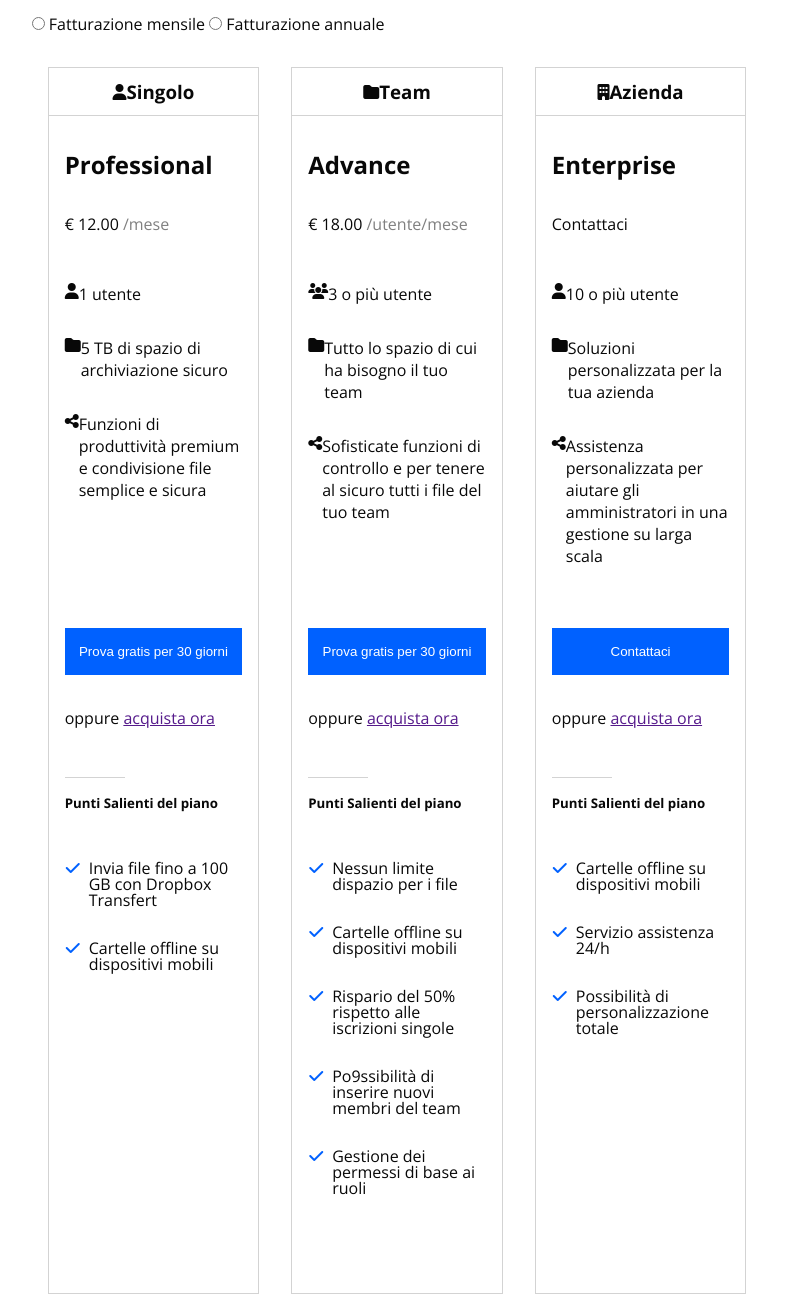
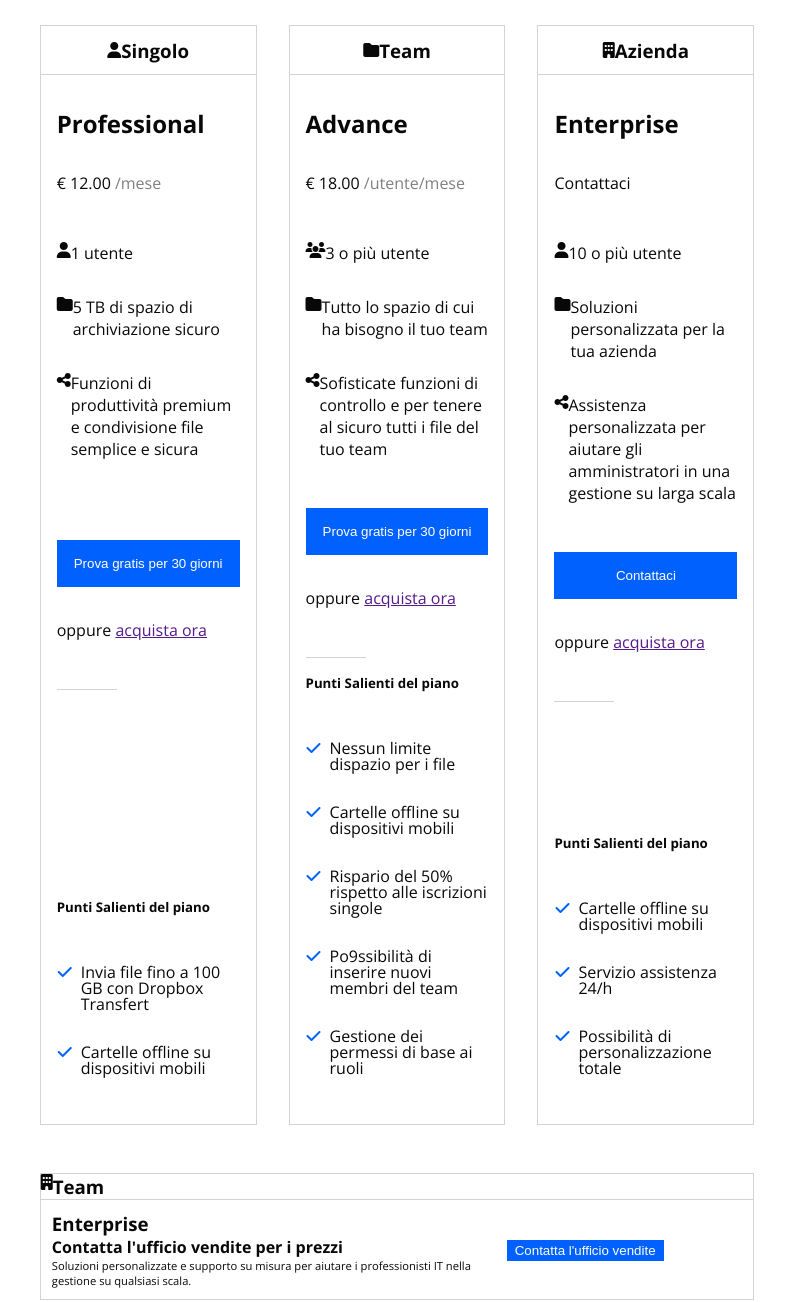
Before and after one commit to CatalanoLorenzo/htmlcss-dropbox, a plain HTML site: page index.html in a window 1280 px wide. Shown: the part 820-2122 px from the top of the page, without its empty margins (243-1028 px from the left). Drawn offline with nearby package versions, Linux system fonts and the light colour scheme.

Commit message:
simple name div und clear css

```diff
--- a/asset/css/style.css
+++ b/asset/css/style.css
@@ -130,20 +130,19 @@ header li:hover {
     background-color: var(--db-bkintro);
 }
 
-/* principal row */
+/* #region title intro section */
 
-.intro > .col{
+.intro > .title{
 
     justify-content: center;
 }
-.col h1{
+.title h1{
     font-size: 3rem;
     padding: 2rem 1rem;
 }
-/* secondary row */
-.img{
-    position: relative;
-}
+/* #endregion title intro section  */
+/* #region container */
+/* #region text area */
 .intro .col-4{
     flex-direction: column;
     justify-content: center;
@@ -156,11 +155,18 @@ header li:hover {
     font-size: 1.5rem;
     color: black;
  }
+ /* #endregion text area */
+/* #region img area */
+ .img{
+    position: relative;
+}
 .intro img{
     position: absolute;
     max-width: 100%;
     bottom: -24rem;
 }
+/* #endregion img area */
+/* #endregion container */
 /* #endregion intro section */
 /* #region business section */
 .business{
@@ -172,53 +178,66 @@ header li:hover {
 .business .row .col h2{
     padding: 2rem 0;
 }
-.business .row .col:nth-child(2){
+.pay_mode{
     padding: 2rem 0.5rem;
 }
 
 .business .row .col:nth-child(3){
     padding: 0 0.5rem;
 }
+
 /* card */
 .row_card{
     max-width: 1159px;
 }
 .business .col-4{
-    padding: 0 1rem;
     flex-direction: column;
+    border: 1px solid lightgray;
+    margin: 0 1rem;
 }
-.card{
 
-    flex-direction: column;
+.business .card{
     padding: 1rem;
-    border: 1px solid lightgray;
-    min-height: 100%;
+    border-top: 1px solid lightgray;
+    height: 100%;
 }
 .title{
-    border-top: 1px solid lightgray;
-    border-left: 1px solid lightgray;
-    border-right: 1px solid lightgray;
     padding: 0.7rem;
     justify-content: center;
     font-size: 1rem;
     align-items: center;
+}
+.card .col{
+    justify-content: space-between;
+    flex-direction: column;
+}
+.card section > *{
+    padding: 1rem 0;
+}
+/* #region section top cards*/
 
-}
-/* section top cards*/
-.section_top{
-    min-height: 30rem;
+.section_top h4{
+    font-size: 1.5rem;
 }
 .section_top span{
     color: gray;
 }
-.card h4{
-    font-size: 1.5rem;
-}
-.card .col section > *{
+.section_top li{
     padding: 1rem 0;
 }
-.card .col{
-    min-height: 100%;
+.section_bottom li p{
+    line-height: 1;
+    padding-left: 0.5rem;
+
+}
+/* #endregion section top cards */
+/* #region section center cards */
+.section_center{
+    height: 32%;
+}
+.try button{
+    width: 100%;
+    padding: 1rem 0.5rem;
 }
 .or_buy{
     text-decoration: underline;
@@ -227,17 +246,8 @@ header li:hover {
     width: 60px;
     border-bottom: 1px solid lightgray;
 }
-
-.section_top li{
-    padding: 1rem 0;
-}
-.section_bottom li p{
-    line-height: 1;
-    padding-left: 0.5rem;
-}
-/* section center cards */
-
-/* section bottom cards */
+/* #endregion section center cards */
+/* #region section bottom cards */
 .section_bottom li{
     padding: 1rem 0;
 }
@@ -248,20 +258,20 @@ header li:hover {
     line-height: 1;
     padding-left: 0.5rem;
 }
-.try button{
-    width: 100%;
-    padding: 1rem 0.5rem;
-}
-
+/* #endregion section bottom cards */
 /* card team */
 .card_team{
-    padding: 6rem 1.5rem;
+    border: 1px solid lightgray;
+    margin: 3rem 1rem;
 }
-.card_team > .col{
-    border: 1px solid lightgray;
+.card_team > .conteiner{
+    border-top: 1px solid lightgray;
     padding: 0.7rem;
     justify-content: center;
     align-items: center;
+}
+.card_team > .conteiner > .col-4{
+    border: 0;
 }
 .col-8 p{
     font-size: 0.7rem;
--- a/index.html
+++ b/index.html
@@ -19,7 +19,7 @@
     <header>
         <nav class="d-flex">
             <div class="row d-flex">
-                <div class="col">
+                <div class="left">
                     <ul class=" d-flex">
                         <li>
                             <img src="./asset/img/logo-small.png" alt="">
@@ -41,7 +41,7 @@
                         </li>
                     </ul>
                 </div>
-                <div class="col">
+                <div class="right">
                     <ul class=" d-flex">
                         <li>
                             <a href="#support">
@@ -71,7 +71,8 @@
     <main>
         <section class="intro d-flex">
             <div class="row d-flex">
-                <div class="col">
+                <!-- title intro section -->
+                <div class="title">
                     <h1>
                         Tutto ciò che ti
                         serve per il
@@ -79,8 +80,9 @@
                         unico posto
                     </h1>
                 </div>
-                <div class="col">
+                <div class="container">
                     <div class="row d-flex">
+                        <!-- text area -->
                         <div class="col-4 d-flex">
                             <p>
                                 Finalmente tutti i tuoi
@@ -107,6 +109,7 @@
                                 </a>
                             </div>
                         </div>
+                        <!-- img area -->
                         <div class="col-8">
                             <div class="img">
                                 <img src="./asset/img/jumbo.png" alt="">
@@ -119,13 +122,13 @@
         <section class="business d-flex" id="business">
             <div class="row">
                 <!-- title section -->
-                <div class="col">
+                <div class="title">
                     <h2>
                         Trova il piano business che fa per te
                     </h2>
                 </div>
                 <!-- selcet pay mode -->
-                <div class="col">
+                <div class="pay_mode">
                     <span>
                         <input type="radio"> Fatturazione mensile
                     </span>
@@ -134,18 +137,18 @@
                     </span>
                 </div>
                 <!-- three cards -->
-                <div class="col">
                 <div class="row_card d-flex">
                     <!-- one user -->
                     <div class="col-4 d-flex">
-                            <div class="row d-flex title">
+                        <!-- title -->
+                        <div class="title d-flex">
                             <i class="fa-solid fa-user"></i>
                             <h3>Singolo</h3>
                         </div>
+                        <!-- card -->
                         <div class="row d-flex card">
-                                <div class="col">
+                            <div class="col d-flex">
                                 <section class="section_top">
-
                                     <h4>
                                         Professional
                                     </h4>
@@ -212,7 +215,7 @@
                             <h3>Team</h3>
                         </div>
                         <div class="row d-flex card">
-                                <div class="col">
+                            <div class="col d-flex">
                                 <section class="section_top">
 
                                     <h4>
@@ -299,12 +302,13 @@
                     </div>
                     <!-- enterprise -->
                     <div class="col-4 d-flex">
-                            <div class="row d-flex title">
+                        <div class="title d-flex">
                             <i class="fa-solid fa-building"></i>
                             <h3>Azienda</h3>
                         </div>
-                            <div class="row d-flex card">
-                                <div class="col">
+                        <div class="d-flex card">
+                            <div class="col d-flex">
+                                <!-- TOP -->
                                 <section class="section_top">
                                     <h4>
                                         Enterprise
@@ -333,6 +337,7 @@
                                         </li>
                                     </ul>
                                 </section>
+                                <!-- CENTER -->
                                 <section class="section_center">
                                     <div class="try d-flex">
                                         <button>
@@ -344,6 +349,7 @@
                                     </p>
                                     <div class="bord"></div>
                                 </section>
+                                <!-- BOTTOM -->
                                 <section class="section_bottom">
                                     <h5>
                                         Punti Salienti del piano
@@ -375,18 +381,18 @@
                         </div>
                     </div>
                 </div>
-                </div>
                 <!-- team cards -->
-                <div class="col" id="team">
-                    <div class="row card_team">
+                    <div class="card_team id="team">
+                        <!-- title -->
                         <div class="col d-flex">
                             <i class="fa-solid fa-building"></i>
                             <h3>
                                 Team
                             </h3>
                         </div>
-                        <div class="col">
-                            <div class="row d-flex">
+                        <!-- conteiner-->
+                            <div class="conteiner d-flex">
+                                <!-- text area -->
                                 <div class="col-8">
                                     <h3>
                                         Enterprise
@@ -399,13 +405,12 @@
                                         per aiutare i professionisti IT nella gestione su qualsiasi scala.
                                     </p>
                                 </div>
+                                <!-- bottom area -->
                                 <div class="col-4">
                                     <button>
                                         Contatta l'ufficio
                                         vendite
                                     </button>
-                                </div>
-                            </div>
                                 </div>
                             </div>
                     </div>
```
Lines whose indentation alone changed are shown as unchanged.
